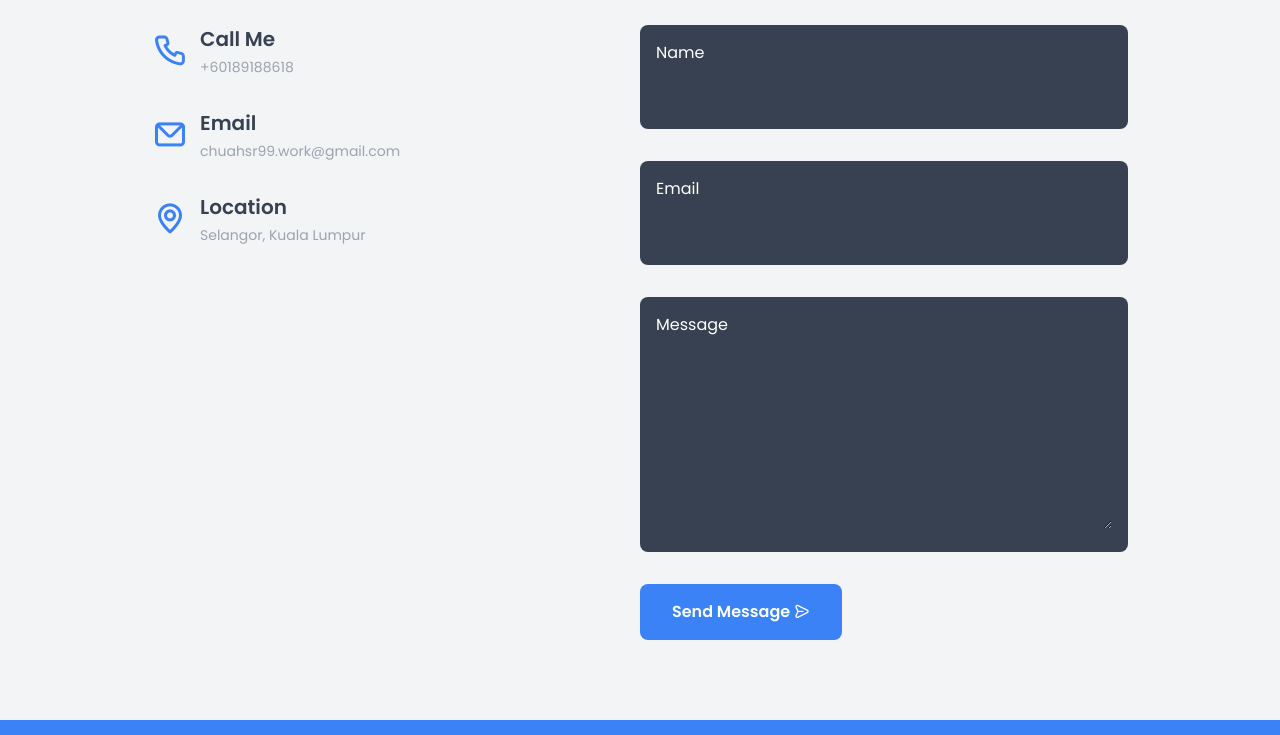
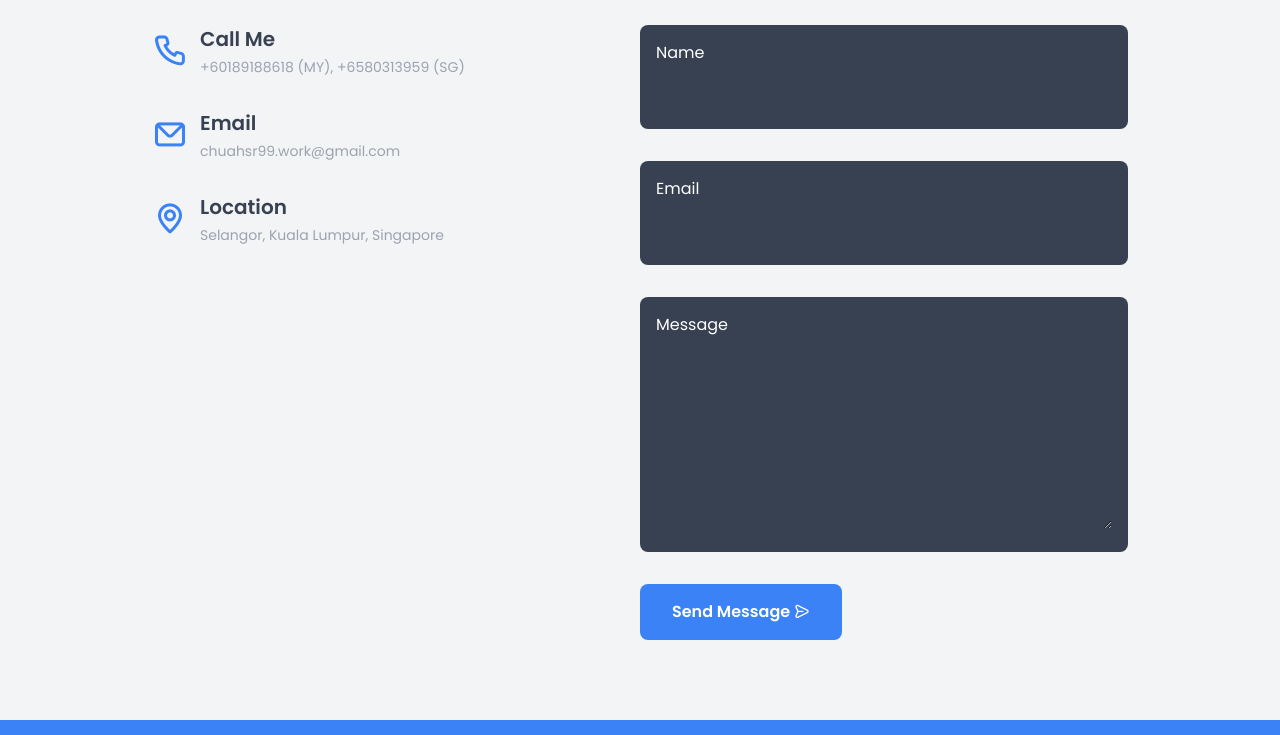
Before and after one commit to csrong99/csrong99.github.io, a website: page index.html in a window 1280 px wide. Shown: the part 4964-5699 px from the top of the page. Drawn offline with nearby package versions, Linux system fonts and the light colour scheme; a script that the page names is missing; files whose address does not match are found by name.

Commit message:
Update SG details

```diff
--- a/index.html
+++ b/index.html
@@ -952,7 +952,7 @@
                             <i class="mr-3 text-4xl text-blue-500 uil uil-phone"></i>
                             <div>
                                 <p class="mb-1 text-xl font-semibold">Call Me</p>
-                                <p class="text-sm text-gray-400">+60189188618</p>
+                                <p class="text-sm text-gray-400">+60189188618 (MY), +6580313959 (SG)</p>
                             </div>
                         </div>
                         <div class="flex items-center mb-4 a_sr">
@@ -966,7 +966,7 @@
                             <i class="mr-3 text-4xl text-blue-500 uil uil-map-marker"></i>
                             <div>
                                 <p class="mb-1 text-xl font-semibold">Location</p>
-                                <p class="text-sm text-gray-400">Selangor, Kuala Lumpur</p>
+                                <p class="text-sm text-gray-400">Selangor, Kuala Lumpur, Singapore</p>
                             </div>
                         </div>
                     </div>
```
